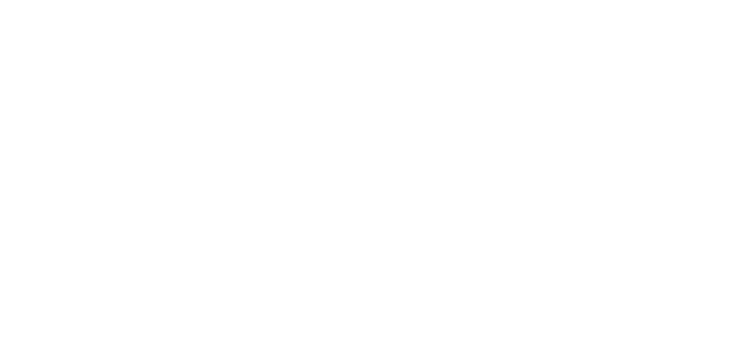
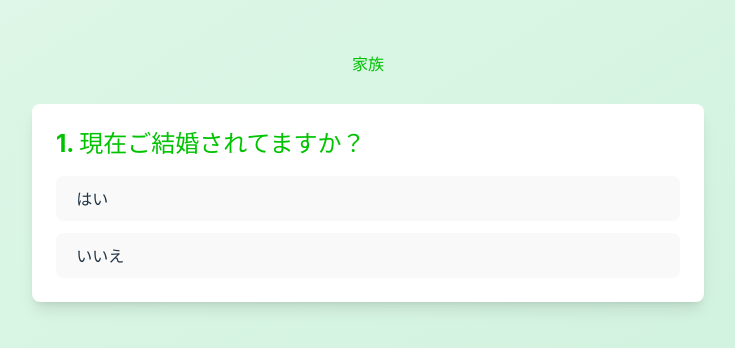
Before and after one commit to marky808/hige-LP, a React (Vite) app: page /personal-type/quiz in a window 1280 px wide. Before the commit this address had no page. Shown: the top 348 px of the page, without its empty margins (272-1007 px from the left). Built offline with nearby package versions, Linux system fonts and the light colour scheme.

Commit message:
personltype page quiz

```diff
--- a/src/App.jsx
+++ b/src/App.jsx
@@ -10,6 +10,7 @@
 import EBook from "./pages/EBook";
 import HigeLp from "./pages/HigeLp";
 import PersonalType from "./pages/PersonalType";
+import PersonalTypePageQuiz from "./pages/PersonalTypePageQuiz";
 
 function App() {
   return (
@@ -24,6 +25,7 @@
       <Route path="/result" element={<Result />} />
       <Route path="/hige-lp" element={<HigeLp />} />
       <Route path="/personal-type" element={<PersonalType />} />
+      <Route path="/personal-type/quiz" element={<PersonalTypePageQuiz />} />
     </Routes>
   );
 }
--- a/src/pages/PersonalType.jsx
+++ b/src/pages/PersonalType.jsx
@@ -58,7 +58,7 @@
 
           {/* CTA Button */}
           <button
-            onClick={() => navigate("/quiz")}
+            onClick={() => navigate("/personal-type/quiz")}
             className="!bg-[#00c300] text-white font-semibold !py-4 !px-8 !rounded-full shadow-lg hover:bg-[#009900] transition-all focus:!outline-none"
           >
             診断を始める
--- /dev/null
+++ b/src/pages/PersonalTypePageQuiz.jsx
@@ -0,0 +1,102 @@
+import { useState } from "react";
+import { useNavigate } from "react-router-dom";
+
+const questions = [
+  {
+    text: "1. 現在ご結婚されてますか？",
+    points: { yes: 7, no: 0 },
+  },
+  {
+    text: "2. 未成年のお子さんはいらっしゃいますか？",
+    points: { yes: 7, no: 0 },
+  },
+  {
+    text: "3. あなたの収入がないと家計が成り立ちませんか？",
+    points: { yes: 7, no: 0 },
+  },
+  {
+    text: "4. 自分にもしものことがあった時、家族の生活が不安ですか？",
+    points: { yes: 7, no: 0 },
+  },
+  { text: "5. 自宅はあなた名義の持ち家ですか？", points: { yes: 7, no: 0 } },
+  { text: "6. 現在500万以上の資産はありますか？", points: { yes: 7, no: 0 } },
+  { text: "7. 世帯年収は1000万円以上ですか？", points: { yes: 7, no: 0 } },
+  {
+    text: "8. 特に大きな出費がない月は毎月5万円以上の貯蓄はできますか？",
+    points: { yes: 7, no: 0 },
+  },
+  { text: "9. いまの収入は安定していますか？", points: { yes: 7, no: 0 } },
+  {
+    text: "10. 職場が潰れても一年以内には収入に戻せますか？",
+    points: { yes: 7, no: 0 },
+  },
+  { text: "11. あなたは金融について詳しいですか？", points: { yes: 7, no: 0 } },
+  { text: "5. 自宅はあなた名義の持ち家ですか？", points: { yes: 7, no: 0 } },
+  { text: "5. 自宅はあなた名義の持ち家ですか？", points: { yes: 7, no: 0 } },
+  { text: "5. 自宅はあなた名義の持ち家ですか？", points: { yes: 7, no: 0 } },
+  { text: "5. 自宅はあなた名義の持ち家ですか？", points: { yes: 7, no: 0 } },
+  { text: "5. 自宅はあなた名義の持ち家ですか？", points: { yes: 7, no: 0 } },
+  { text: "5. 自宅はあなた名義の持ち家ですか？", points: { yes: 7, no: 0 } },
+  { text: "5. 自宅はあなた名義の持ち家ですか？", points: { yes: 7, no: 0 } },
+  { text: "5. 自宅はあなた名義の持ち家ですか？", points: { yes: 7, no: 0 } },
+  { text: "5. 自宅はあなた名義の持ち家ですか？", points: { yes: 7, no: 0 } },
+];
+
+const PersonalTypePageQuiz = () => {
+  const [currentQuestionIndex, setCurrentQuestionIndex] = useState(0);
+  const [totalScore, setTotalScore] = useState(0);
+  const navigate = useNavigate();
+
+  const handleAnswer = (points) => {
+    setTotalScore(totalScore + points);
+    if (currentQuestionIndex < questions.length - 1) {
+      setCurrentQuestionIndex(currentQuestionIndex + 1);
+    } else {
+      localStorage.setItem("riskTotalScore", totalScore);
+      navigate("/result"); // Redirect to result page
+    }
+  };
+
+  return (
+    <div className="flex flex-col items-center min-h-screen bg-gradient-to-br from-[#e0f7e9] to-[rgb(200,240,216)] p-6">
+      {questions[currentQuestionIndex].text ==
+        "1. 現在ご結婚されてますか？" && (
+        <p className="text-[#00C300] font-bold my-7">家族</p>
+      )}
+      {questions[currentQuestionIndex].text ==
+        "6. 現在500万以上の資産はありますか？" && (
+        <p className="text-[#00C300] font-bold my-7">資金</p>
+      )}
+      {questions[currentQuestionIndex].text ==
+        "11. あなたは金融について詳しいですか？" && (
+        <p className="text-[#00C300] font-bold my-7">自分</p>
+      )}
+      <div className="w-full max-w-2xl bg-white p-6 rounded-lg shadow-lg animate-fadeInUp">
+        <h2 className="text-2xl font-bold text-[#00C300] mb-4">
+          {questions[currentQuestionIndex].text}
+        </h2>
+
+        <div className="space-y-3">
+          <button
+            onClick={() =>
+              handleAnswer(questions[currentQuestionIndex].points.yes)
+            }
+            className="block w-full text-left border p-4 rounded-lg bg-green-200  transition-transform hover:scale-102 hover:bg-gray-200 focus:!outline-none"
+          >
+            はい
+          </button>
+          <button
+            onClick={() =>
+              handleAnswer(questions[currentQuestionIndex].points.no)
+            }
+            className="block w-full text-left p-4 rounded-lg bg-[#e0f7e9]  transition-transform hover:scale-102 hover:!bg-[#f5f5f5] focus:!outline-none"
+          >
+            いいえ
+          </button>
+        </div>
+      </div>
+    </div>
+  );
+};
+
+export default PersonalTypePageQuiz;
```
